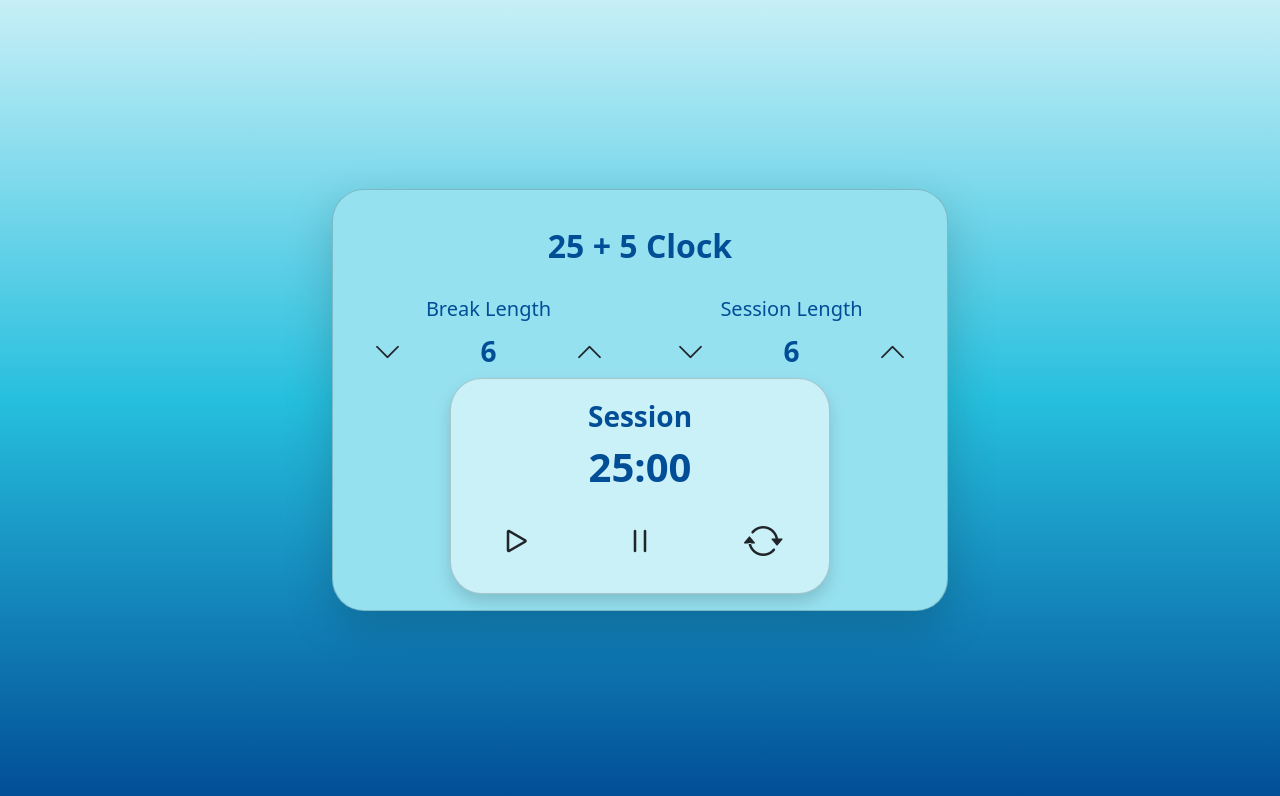
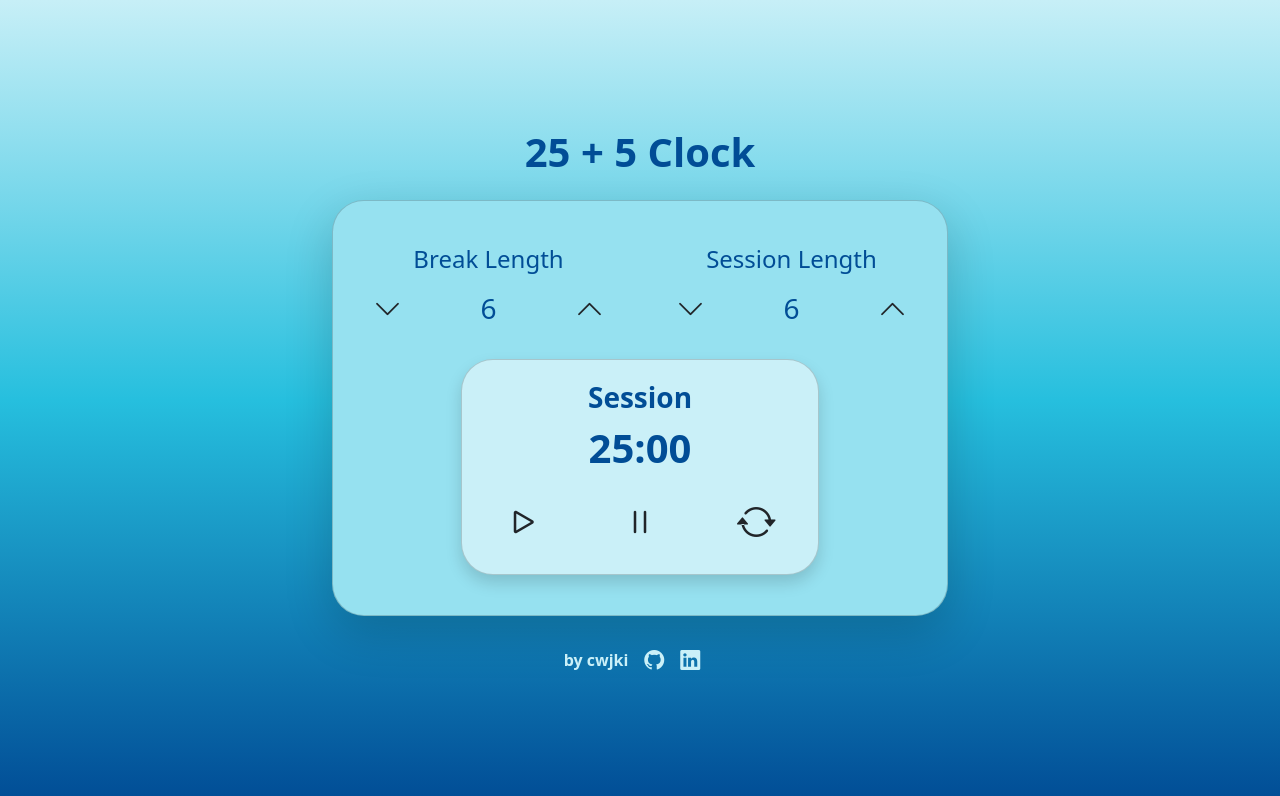
Before and after one commit to cwjki/clock, a React (Create React App) app: page / in a window 1280 px wide. Shown: the top 796 px of the page. Built offline with nearby package versions, Linux system fonts and the light colour scheme.

Commit message:
adding more styles

```diff
--- a/src/components/Clock.tsx
+++ b/src/components/Clock.tsx
@@ -3,15 +3,18 @@ export default function Clock() {
     <div className="container-fluid text-dark">
       <div className="row align-items-center vh-100">
         <div className="col-md-6 col-12 mx-auto">
+
+          <h1 className="text-center fw-semibold p-3">25 + 5 Clock</h1>
+
           <div className="card bg-secondary shadow-lg rounded-5">
             <div className="card-body">
-              <div className="card-title text-center fs-2 fw-semibold p-3">
-                25 + 5 Clock
-              </div>
+              {/* <div className="card-title text-center ">
 
-              <div className="row align-items-center text-center">
-                <div className="col fs-5">Break Length</div>
-                <div className="col fs-5">Session Length</div>
+              </div> */}
+
+              <div className="row align-items-center text-center pt-4 pb-1">
+                <div className="col fs-4">Break Length</div>
+                <div className="col fs-4">Session Length</div>
               </div>
 
               <div className="row align-items-center text-center">
@@ -20,7 +23,7 @@ export default function Clock() {
                     <button className="col btn border-0 ">
                       <i className="bi bi-chevron-down fs-3"></i>
                     </button>
-                    <div className="col fs-3 fw-semibold">6</div>
+                    <div className="col fs-3">6</div>
                     <button className="col btn border-0">
                       <i className="bi bi-chevron-up fs-3"></i>
                     </button>
@@ -31,14 +34,14 @@ export default function Clock() {
                     <button className="col btn border-0">
                       <i className="bi bi-chevron-down fs-3"></i>
                     </button>
-                    <div className="col fs-3 fw-semibold">6</div>
+                    <div className="col fs-3">6</div>
                     <button className="col btn border-0">
                       <i className="bi bi-chevron-up fs-3"></i>
                     </button>
                   </div>
                 </div>
               </div>
-              <div className="row">
+              <div className="row align-items-center py-4 px-3">
                 <div className="col-8 mx-auto">
                   <div className="card bg-primary rounded-5 shadow text-dark">
                     <div className="card-body text-center">
@@ -61,6 +64,31 @@ export default function Clock() {
               </div>
             </div>
           </div>
+
+          {/* Footer */}
+          <nav className="navbar mt-3">
+            <div className="container-fluid justify-content-center">
+              <span className="navbar-brand fs-6 text-primary fw-bold">
+                by cwjki
+              </span>
+              <a
+                className="navbar-brand"
+                href="https://github.com/cwjki"
+                target="_blank"
+                rel="noreferrer"
+              >
+                <i className="bi bi-github text-primary"></i>
+              </a>
+              <a
+                className="navbar-brand"
+                href="https://www.linkedin.com/in/juan-carlos-casteleiro/"
+                target="_blank"
+                rel="noreferrer"
+              >
+                <i className="bi bi-linkedin text-primary"></i>
+              </a>
+            </div>
+          </nav>
         </div>
       </div>
     </div>
```
